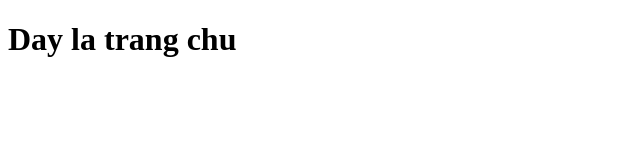
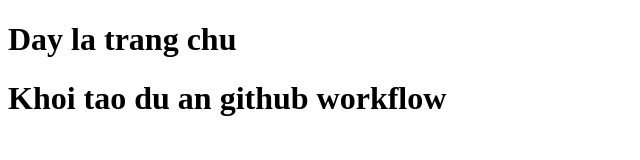
Before and after one commit to TranLamHuyB2017044/test_workflow, a plain HTML site: page index.html in a window 1280 px wide. Shown: the whole page, without its empty margins (0-640 px from the left). Drawn offline with Linux system fonts and the light colour scheme.

Commit message:
feat: init project in develop branch

```diff
--- a/index.html
+++ b/index.html
@@ -7,5 +7,6 @@
 </head>
 <body>
     <h1>Day la trang chu</h1>
+    <h1>Khoi tao du an github workflow</h1>
 </body>
 </html>
```
